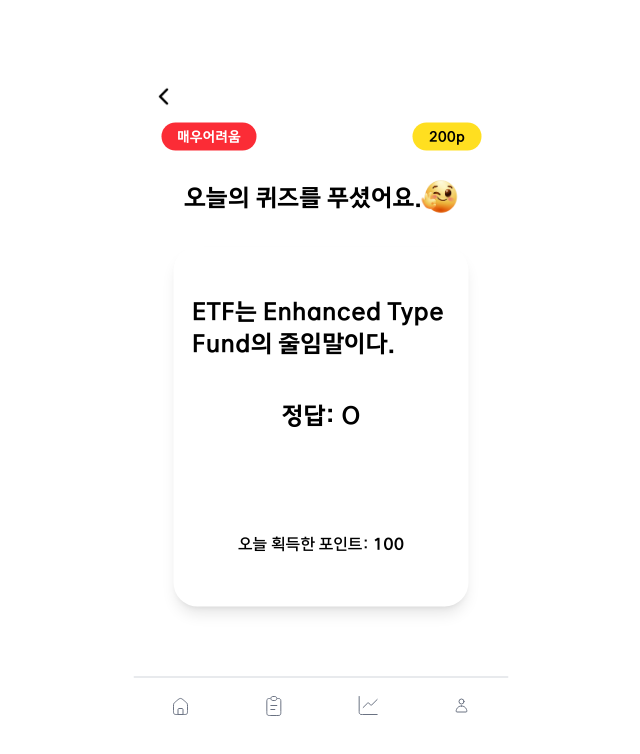
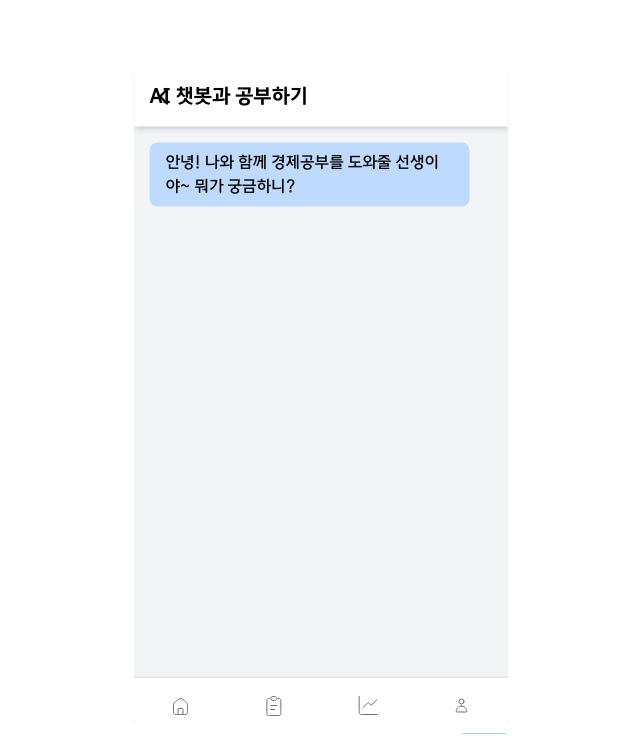
Before and after one commit to Chaean00/ET-FE, a React (Vite) app: page /ChatbotPage in a window 1280 px wide. Shown: the top 754 px of the page, without its empty margins (319-959 px from the left). Built offline with nearby package versions, Linux system fonts and the light colour scheme.

Commit message:
[FEAT]ChatbotPage 임시 완성

```diff
--- a/src/Domain/Quiz/pages/ChatbotPage.jsx
+++ b/src/Domain/Quiz/pages/ChatbotPage.jsx
@@ -1,35 +1,98 @@
+import { useState, useEffect, useRef } from "react";
+import { useNavigate } from "react-router-dom";
 import Footer from "../../../common/components/Footer";
-import QuizDone from "../components/QuizDone";
-import LevelPoint from "../components/LevelPoint";
-import smart from "../../../assets/tradetown/smart.png";
 import BackButton from "../../../common/components/BackButton";
-import { useNavigate } from "react-router-dom";
 
 const ChatbotPage = () => {
-    const navigate = useNavigate();
+  const navigate = useNavigate();
+  const [messages, setMessages] = useState([
+    { sender: "bot", text: "안녕! 나와 함께 경제공부를 도와줄 선생이야~ 뭐가 궁금하니?" },
+  ]);
+  const [input, setInput] = useState("");
+
+  const chatContainerRef = useRef(null);
+
+  // 메시지가 추가될 때 자동으로 스크롤
+  useEffect(() => {
+    if (chatContainerRef.current) {
+      chatContainerRef.current.scrollTop = chatContainerRef.current.scrollHeight;
+    }
+  }, [messages]);
+
+  // 메시지 전송 함수
+  const handleSendMessage = () => {
+    if (!input.trim()) return;
+
+    const userMessage = { sender: "user", text: input };
+    setMessages((prev) => [...prev, userMessage]);
+
+    setTimeout(() => {
+      const botResponse = getBotResponse(input);
+      setMessages((prev) => [...prev, botResponse]);
+    }, 1000);
+
+    setInput("");
+  };
+
+  // 챗봇 응답 로직
+  const getBotResponse = (question) => {
+    let response = "잘 모르겠어. 다른 질문 해볼래?";
+    if (question.includes("GDP")) response = "GDP(국내총생산)는 한 나라에서 일정 기간 동안 생산된 모든 최종 재화와 서비스의 가치를 의미해!";
+    return { sender: "bot", text: response };
+  };
+
   return (
-    <div className="min-h-screen flex flex-col items-center">
+    <div className="min-h-screen flex flex-col bg-gray-100">
+      {/* 상단 네비게이션 */}
       <div className="absolute top-4 left-4">
         <span onClick={() => navigate(-1)}>
-          <BackButton className="w-8 h-8 object-contain" />
+          <BackButton className="w-8 h-8 object-contain cursor-pointer" />
         </span>
       </div>
 
-      <div className="px-6">
-        <div className="m-auto mt-14 flex justify-between w-full max-w-xs">
-          <LevelPoint level="매우어려움" levelColor="bg-red-500" points={200} />
+      {/* 헤더 */}
+      <header className="text-xl font-bold text-left p-4 bg-white shadow-md">
+        AI 챗봇과 공부하기
+      </header>
+
+      {/* 메인 컨텐츠 (채팅 영역 + 입력창) */}
+      <div className="flex flex-col flex-1">
+        {/* 채팅 메시지 영역 */}
+        <div className="flex-1 overflow-y-auto p-4" ref={chatContainerRef}>
+          {messages.map((msg, index) => (
+            <div key={index} className={`flex ${msg.sender === "user" ? "justify-end" : "justify-start"} mb-2`}>
+              <div
+                className={`px-4 py-2 rounded-lg ${
+                  msg.sender === "user" ? "bg-blue-500 text-white" : "bg-blue-200 text-black"
+                } max-w-xs`}
+              >
+                {msg.text}
+              </div>
+            </div>
+          ))}
         </div>
 
-        <div className="flex justify-center text-2xl font-bold text-center  mt-7">
-          <div className="text-center self-end">오늘의 퀴즈를 푸셨어요.</div>
-          <img src={smart} className="w-9 h-9" />
-        </div>
-
-        <div className="m-auto w-[90%] bg-white px-4.5 rounded-3xl shadow-lg mt-8">
-          <QuizDone content={"ETF는 Enhanced Type Fund의 줄임말이다."} />
+        {/* 입력창 */}
+        <div className="flex items-center p-2 bg-white border-t flex-shrink-0">
+          <input
+            type="text"
+            value={input}
+            onChange={(e) => setInput(e.target.value)}
+            onKeyDown={(e) => e.key === "Enter" && handleSendMessage()}
+            className="flex-1 border rounded-lg p-2 outline-none"
+            placeholder="대화를 입력해주세요"
+          />
+          <button
+            onClick={handleSendMessage}
+            className="ml-2 bg-blue-500 text-white px-4 py-2 rounded-lg hover:bg-blue-600 transition"
+          >
+            전송
+          </button>
         </div>
       </div>
-      <div className="w-full mt-auto">
+
+      {/* Footer (고정된 높이 유지) */}
+      <div className="h-16 bg-white border-t flex items-center justify-center flex-shrink-0">
         <Footer />
       </div>
     </div>
```
Also changed, not shown: src/App.jsx (line endings or trailing spaces).
